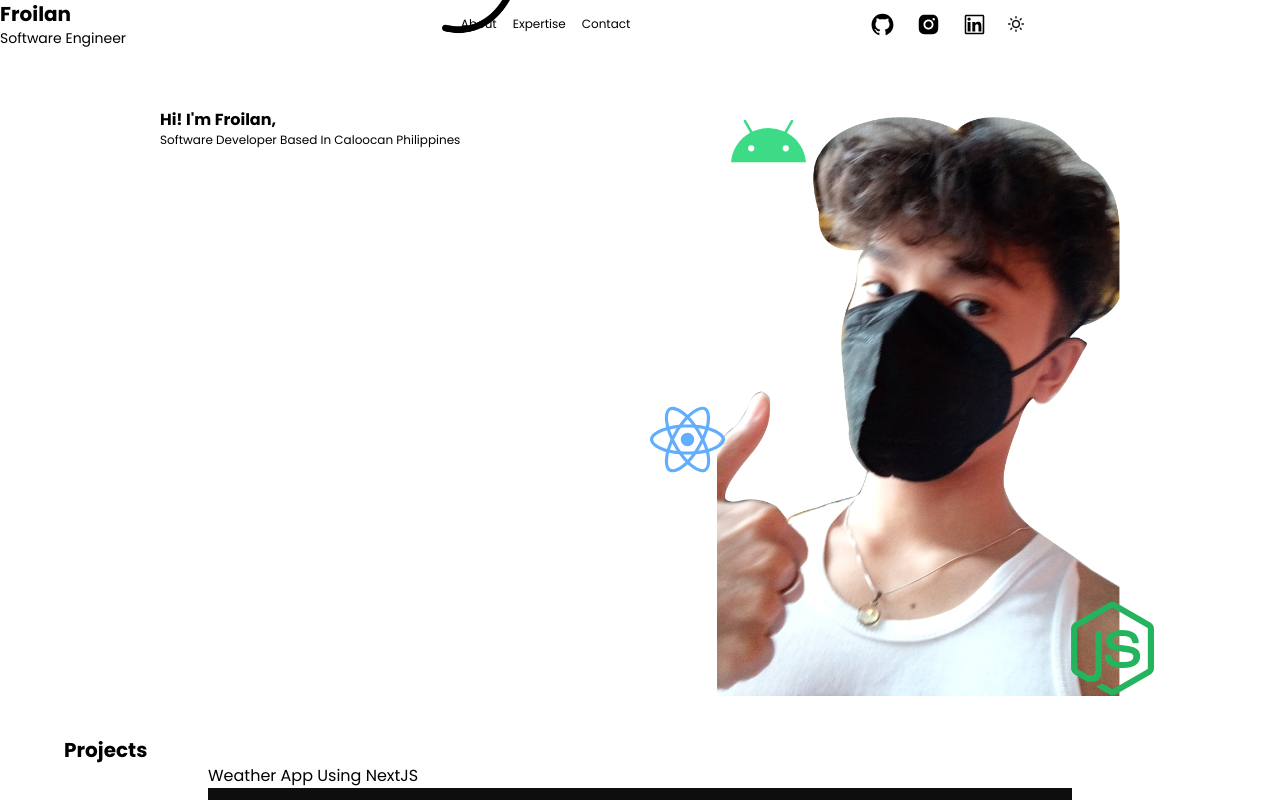
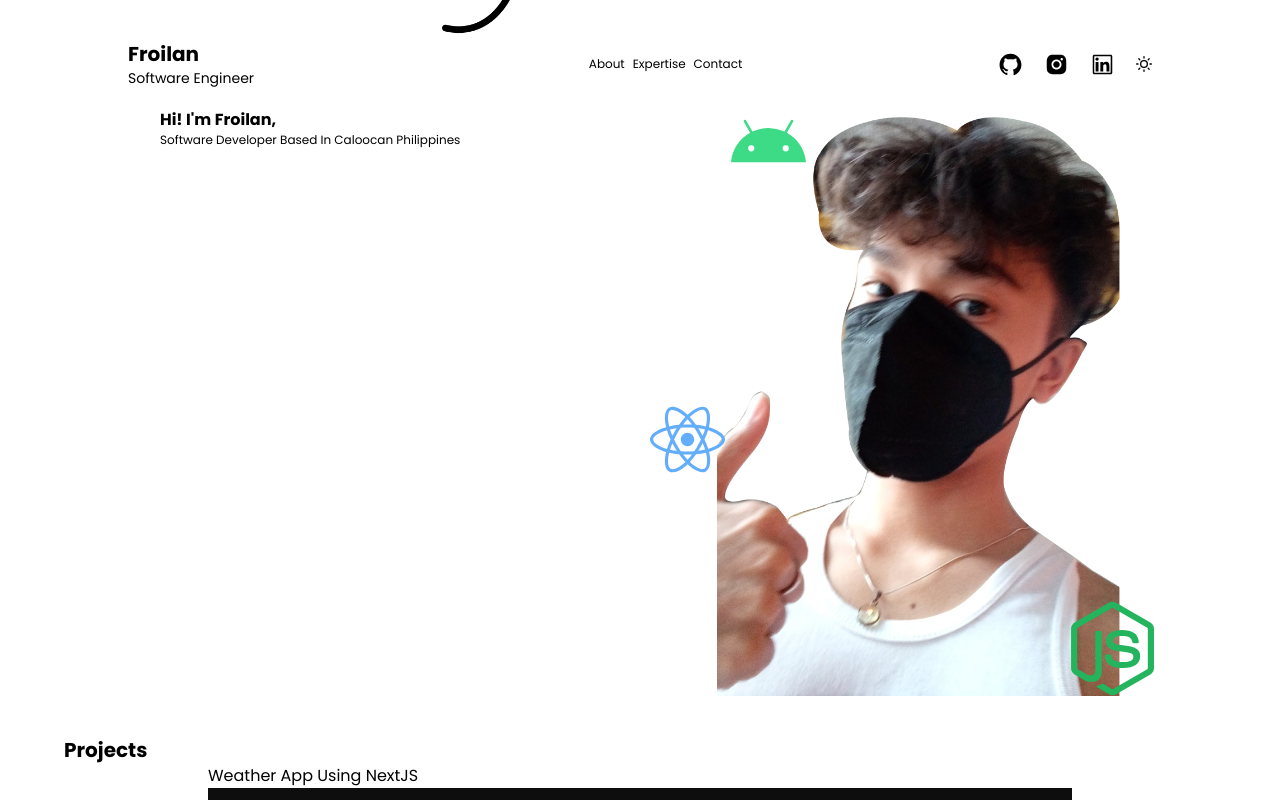
Before and after one commit to uaenaaaa/my-website, a Next.js app: page / in a window 1280 px wide. Shown: the top 800 px of the page. Built offline with nearby package versions, Linux system fonts and the light colour scheme.

Commit message:
added highlight effect

```diff
--- a/app/components/Links/Links.tsx
+++ b/app/components/Links/Links.tsx
@@ -10,10 +10,10 @@ const Links = ({}) => {
   }
   return (
     <>
-      <div className='flex flex-row gap-4 item-center w-full md:w-1/4 xl:w-[15%] lg:w-[35%]'>
-        <Link className={`${ActiveLink('/about') ? 'font-bold' : 'text-xs'}`} href='/about'>About</Link>
-        <Link className={`${ActiveLink('/expertise') ? 'font-bold' : 'text-xs'}`} href='/expertise'>Expertise</Link>
-        <Link className={`${ActiveLink('/contact') ? 'font-bold' : 'text-xs'}`} href='/contact'>Contact</Link>
+      <div className='flex flex-row justify-between items-center w-full md:w-1/4 xl:w-[15%] lg:w-[35%]'>
+        <Link className={`${ActiveLink('/about') ? 'font-semibold' : 'font-regular'} text-xs`} href='/about'>About</Link>
+        <Link className={`${ActiveLink('/expertise') ? 'font-semibold' : 'font-regular'} text-xs`} href='/expertise'>Expertise</Link>
+        <Link className={`${ActiveLink('/contact') ? 'font-semibold' : 'font-regular'} text-xs`} href='/contact'>Contact</Link>
       </div>
     </>
   )
--- a/app/layout.tsx
+++ b/app/layout.tsx
@@ -28,7 +28,7 @@ export default function RootLayout({
 }) {
   return (
     <html lang="en">
-      <body className={poppins.className}>
+      <body className={`${poppins.className}  pt-4 md:pt-6 xl:pt-10 w-full justify-center flex flex-col items-center`}>
         <NavBar/>
         <NavBarSmall/>
         {children}
--- a/app/page.tsx
+++ b/app/page.tsx
@@ -3,7 +3,7 @@ import HomePage from './home/page'
 export default function Home() {
   return (
     <>
-      <div className='w-full flex justify-center flex-col items-center pt-4 md:pt-6 xl:pt-10'>
+      <div className='w-full flex justify-center flex-col items-center'>
         <HomePage />
       </div>
     </>
```
